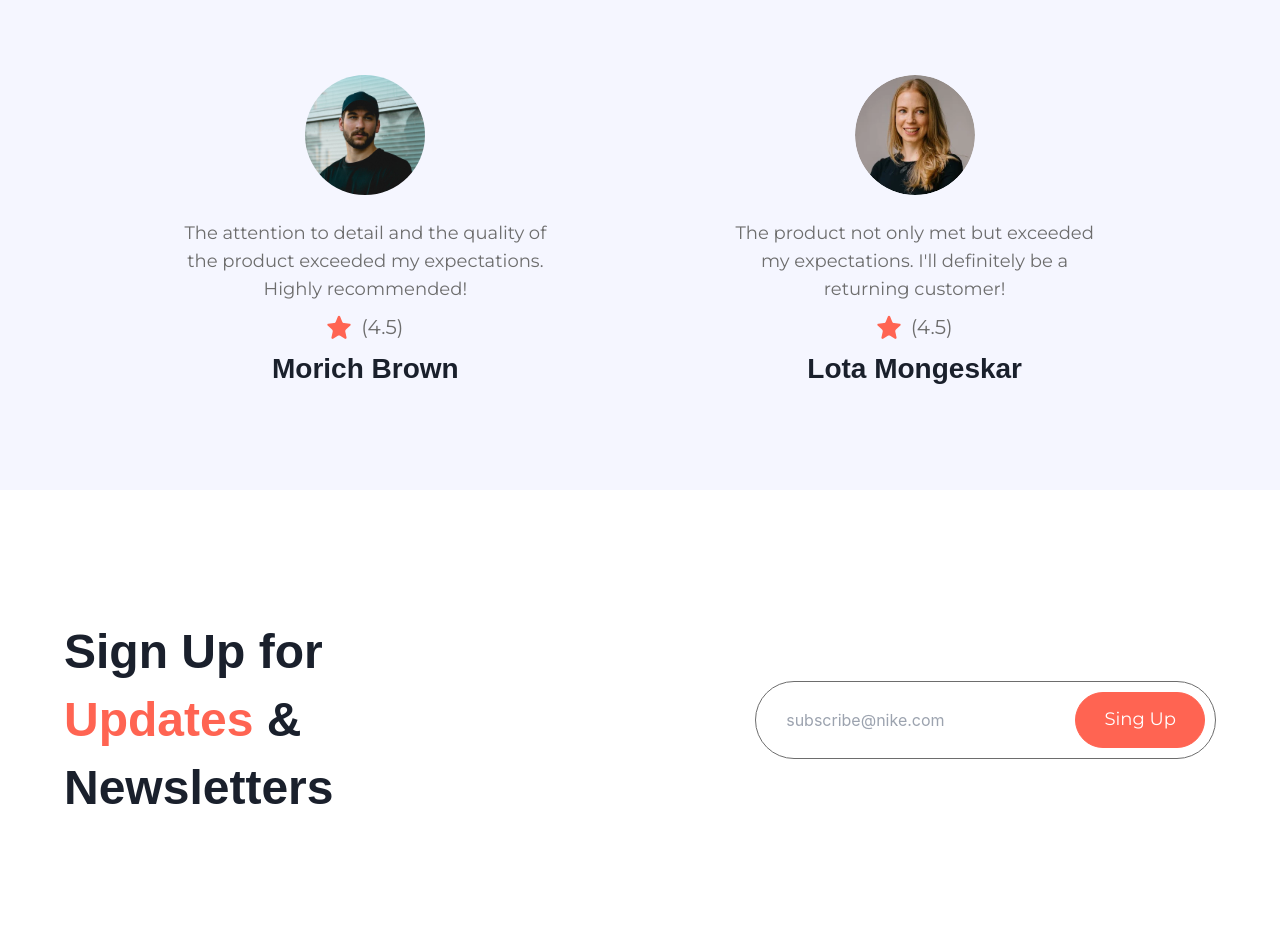
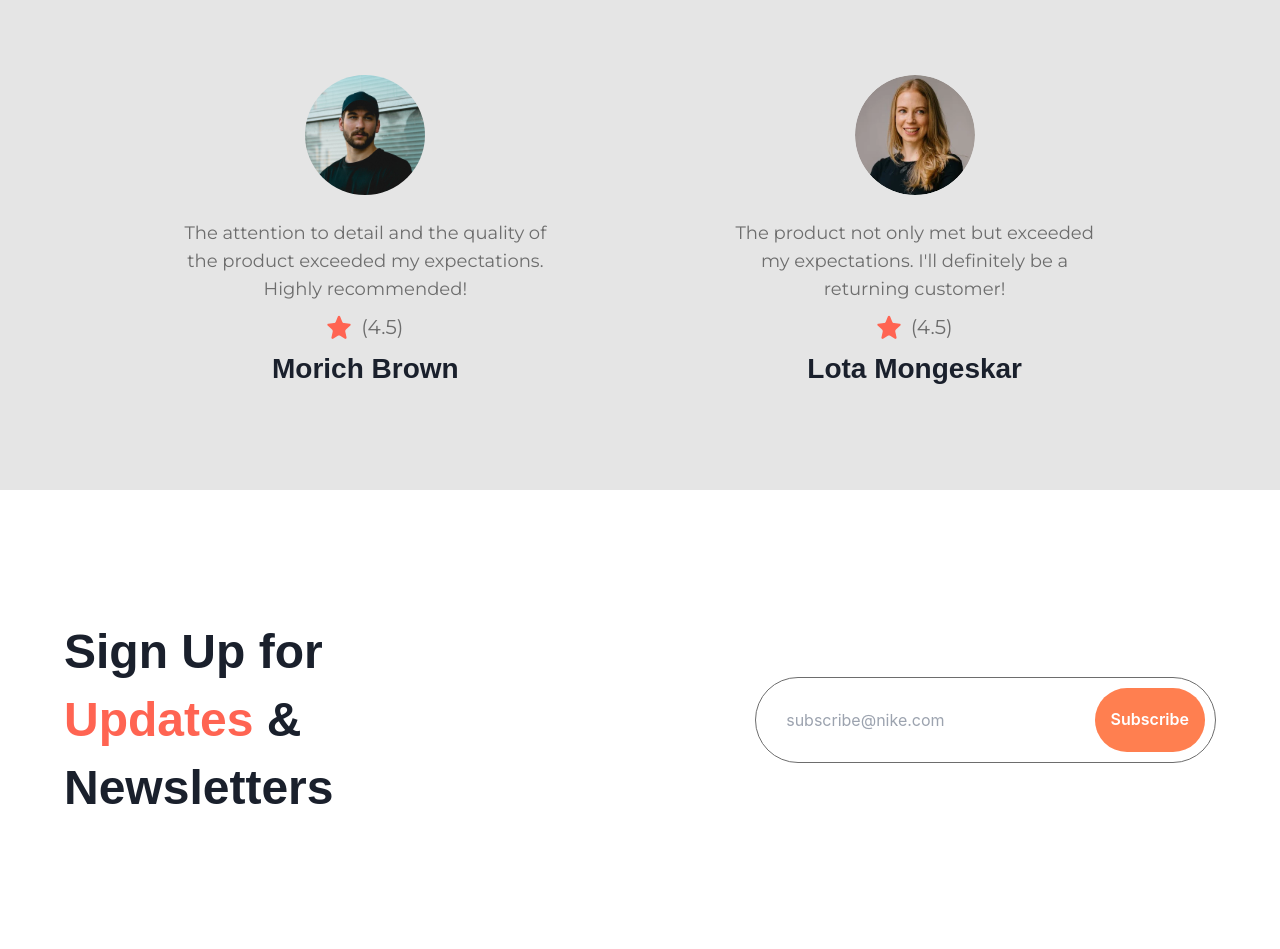
Before and after one commit to amirMJ0x0/Fullstack-Nike-Shop, a React (Vite) app in the folder frontend/: page / in a window 1280 px wide. Shown: the part 2574-3523 px from the top of the page. Built offline with nearby package versions, Linux system fonts and the light colour scheme; no server answers; a web font is replaced by a local one.

Commit message:
fix: fix UI & UX issues of HomePage

```diff
--- a/frontend/src/components/Button.jsx
+++ b/frontend/src/components/Button.jsx
@@ -1,3 +1,5 @@
+import { useNavigate } from "react-router-dom";
+
 const Button = ({
   label,
   iconURL,
@@ -5,7 +7,9 @@ const Button = ({
   textColor,
   borderColor,
   fullWidth,
+  to,
 }) => {
+  const navigate = useNavigate();
   return (
     <button
       className={`flex items-center justify-center gap-2 px-3 py-2 md:px-7 md:py-4 border font-montserrat text-sm md:text-lg leading-none ${
@@ -13,6 +17,7 @@ const Button = ({
           ? `${backgroundColor} ${textColor} ${borderColor}`
           : " bg-coral-red  text-white border-coral-red"
       } rounded-full ${fullWidth && "w-full"}`}
+      onClick={() => navigate(to)}
     >
       {label}
       {iconURL && (
--- a/frontend/src/components/ServiceCard.jsx
+++ b/frontend/src/components/ServiceCard.jsx
@@ -1,7 +1,7 @@
 const ServiceCard = ({ imgURL, label, subtext }) => {
   return (
     <div
-      className="flex-1 sm:w-[350px] sm:min-w-[350px] w-full rouded-[20px] px-10 py-16 shadow-3xl"
+      className="flex-1 sm:w-[350px] sm:min-w-[350px] w-full rouded-[20px] px-10 py-16 shadow-md"
       data-aos="flip-down"
     >
       <div className="flex size-11 justify-center items-center bg-coral-red rounded-full">
--- a/frontend/src/pages/HomePage.jsx
+++ b/frontend/src/pages/HomePage.jsx
@@ -37,7 +37,7 @@ const HomePage = () => {
       {/* <section className="padding">
         <SpecialOffer />
       </section> */}
-      <section className="padding bg-pale-blue">
+      <section className="padding bg-[rgba(0,0,0,0.1)]">
         <CustomerReviews />
       </section>
       <section className="padding-x sm:py-32 py-16 w-full ">
--- a/frontend/src/sections/Hero.jsx
+++ b/frontend/src/sections/Hero.jsx
@@ -16,7 +16,7 @@ const Hero = () => {
 
   return (
     <section
-      className="w-full flex xl:flex-row min-h-screen max-container"
+      className="w-full flex xl:flex-row lg:min-h-screen max-container"
       id="home"
     >
       <div className="relative xl:w-3/5 flex flex-col max-sm:padding-x max-xl:padding-l justify-start items-start pt-2 md:pt-14 lg:w-1/2">
@@ -34,7 +34,11 @@ const Hero = () => {
           Discover stylish Nike arrivals, quality comfort, and innovation for
           your active life.
         </p>
-        <Button label="Shop Now" iconURL={arrowRight} />
+        <Button
+          label="Shop Now"
+          iconURL={arrowRight}
+          to={"/products?sort=newest"}
+        />
 
         <div className="flex flex-row justify-between md:justify-start md:items-start flex-wrap w-full mt-10 md:mt-20 gap-6 md:gap-10 xl:gap-16 ">
           {statistics.map((stat) => (
--- a/frontend/src/sections/Subscribe.jsx
+++ b/frontend/src/sections/Subscribe.jsx
@@ -1,4 +1,4 @@
-import Button from "../components/Button";
+import { Button } from "@chakra-ui/react";
 
 const Subscribe = () => {
   return (
@@ -11,9 +11,21 @@ const Subscribe = () => {
         Newsletters
       </h3>
       <div className="lg:max-w-[40%] w-full flex items-center max-sm:flex-col gap-5 p-2.5 sm:border sm:border-slate-gray rounded-full">
-        <input type="text" placeholder="subscribe@nike.com" className="input" />
+        <input
+          type="text"
+          placeholder="subscribe@nike.com"
+          className="input !bg-transparent"
+        />
         <div className="flex max-sm:justify-end items-center max-sm:w-full">
-          <Button label="Sing Up" fullWidth />
+          <Button
+            w={"full"}
+            rounded={"full"}
+            bg={"coral"}
+            color={"white"}
+            className="py-8"
+          >
+            Subscribe
+          </Button>
         </div>
       </div>
     </section>
```
